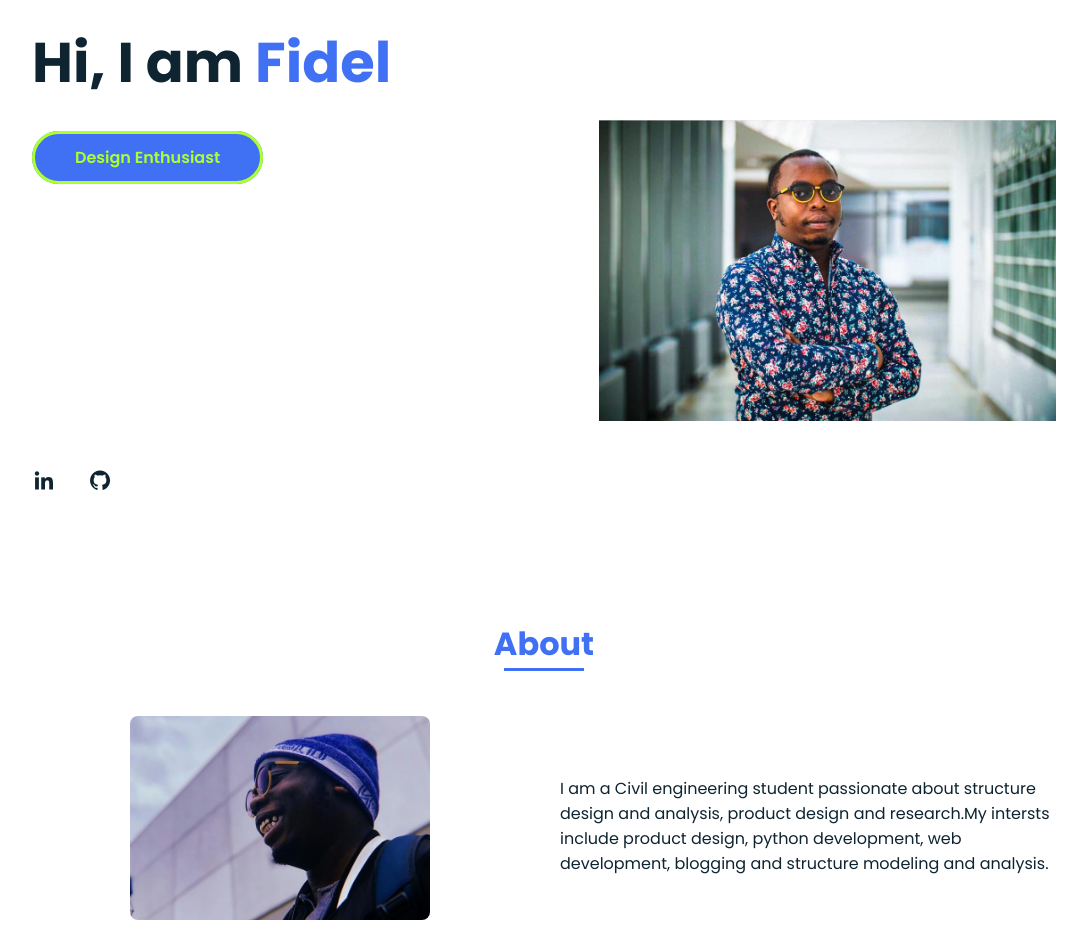
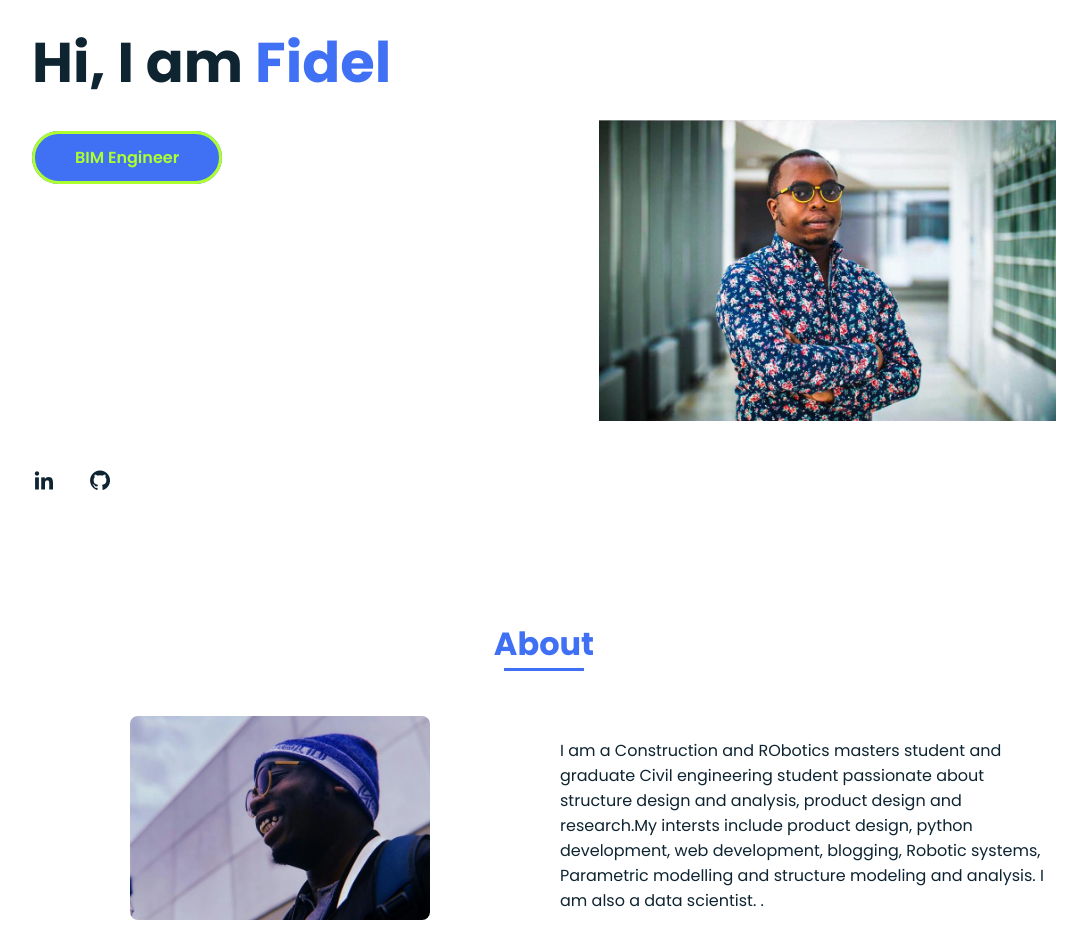
Before and after one commit to FidelGatimu/FidelGatimu.github.io, a plain HTML site: page index.html in a window 1280 px wide. Shown: the part 260-1212 px from the top of the page, without its empty margins (96-1183 px from the left). Drawn offline with nearby package versions, Linux system fonts and the light colour scheme.

Commit message:
Update index.html

```diff
--- a/index.html
+++ b/index.html
@@ -40,7 +40,7 @@
                 <div class="home__data">
                     <h1 class="home__title">Hi, I am <span class="home__title-color">Fidel</span></h1>
 
-                    <a href="#about" class="button">Design Enthusiast</a>
+                    <a href="#about" class="button">BIM Engineer</a>
                 </div>
 
                 <div class="home__social">
@@ -64,7 +64,7 @@
 
                     <div>
                         <h2 class="about__subtitle"></h2>
-                        <p class="about__text">I am a Civil engineering student passionate about structure design and analysis, product design and research.My intersts include product design, python development, web development, blogging and structure modeling and analysis</strong>.</li>
+                        <p class="about__text">I am a Construction and RObotics masters student and graduate Civil engineering student passionate about structure design and analysis, product design and research.My intersts include product design, python development, web development, blogging, Robotic systems, Parametric modelling and structure modeling and analysis. I am also a data scientist. </strong>.</li>
                     </div>
                 </div>
             </section>
@@ -175,7 +175,7 @@
                 <a href="https://github.com/FidelGatimu" class="footer__icon"><i class='bx bxl-github' ></i></a>
 
             </div>
-            <p>&#169; 2020 copyright all right reserved</p>
+            <p>&#169; 2023 copyright all right reserved</p>
         </footer>
 
         <!--===== SCROLL REVEAL =====-->
```
